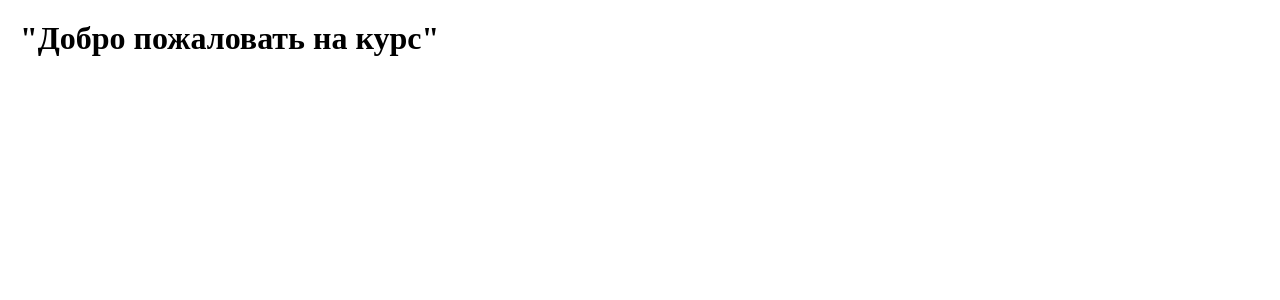
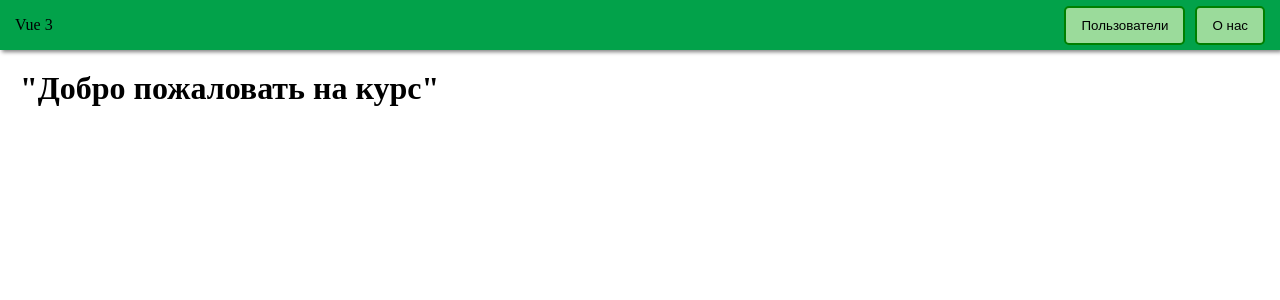
Before and after one commit to Vlado2021/vue-chat4me, a Vue app: page / in a window 1280 px wide. Shown: the top 300 px of the page. Built offline with nearby package versions, Linux system fonts and the light colour scheme.

Commit message:
20240324 13:06 Added Navbar

```diff
--- a/src/App.vue
+++ b/src/App.vue
@@ -1,14 +1,18 @@
 <template>
+  <navbar></navbar>
  <div class="app">
+
   <router-view></router-view>
  </div>
 </template>
 
 <script >
-
+import Navbar from "@/components/Navbar.vue";
 
 export default {
-
+  components:{
+    Navbar
+  }
 }
 </script>
 
--- /dev/null
+++ b/src/components/Navbar.vue
@@ -0,0 +1,34 @@
+<template>
+    <div class="navbar">
+        <div style="cursor: pointer"  @click="$router.push('/')" >Vue 3</div>
+            <div class="navbar__btn">
+                <my-button style="cursor: pointer" @click="$router.push('/users')">Пользователи</my-button>
+                <my-button style="margin-left: 10px;  cursor: pointer" @click="$router.push('/about')" > О нас</my-button>
+            </div>
+
+    </div>
+    </template>
+
+    <script>
+        export default {
+
+
+    }
+    </script>
+
+
+    <style scoped>
+    .navbar {
+        height: 50px;
+        background-color: rgb(2, 162, 74);
+        box-shadow: 2px 2px 4px grey;
+        display: flex;
+        align-items: center;
+        padding: 0 15px;
+    }
+
+    .navbar__btn {
+        margin-left: auto;
+    }
+
+    </style>
--- a/src/pages/Main.vue
+++ b/src/pages/Main.vue
@@ -1,6 +1,7 @@
     <template>
     <div>
         <h1> "Добро пожаловать на курс"</h1>
+
     </div>
     </template>
 
```
